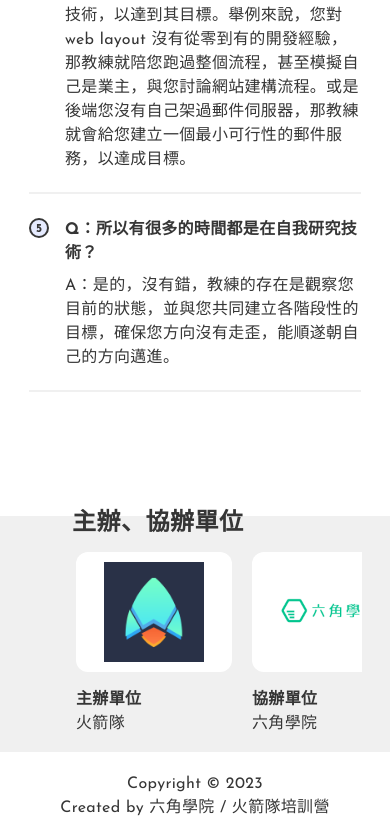
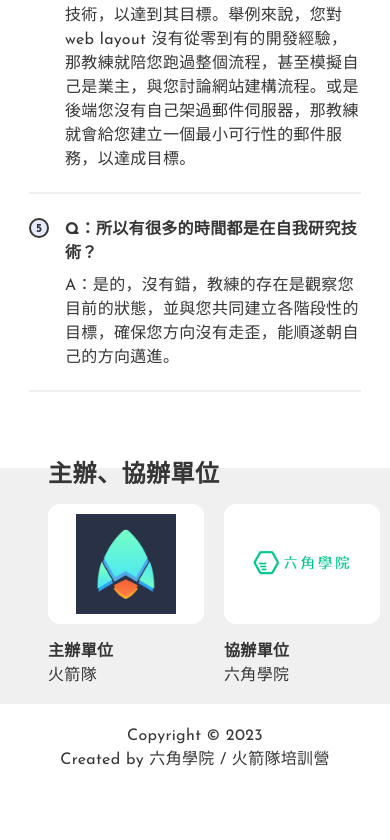
Before and after one commit to Danny-1211/ROCKET, a React (Vite) app: page / in a window 390 px wide. Shown: the part 7091-7931 px from the top of the page. After the commit the page ends 7883 px from the top, so only its background shows below. Built offline with nearby package versions, Linux system fonts and the light colour scheme.

Commit message:
style: adjust Host section layout

```diff
--- a/src/components/rocket/Host.jsx
+++ b/src/components/rocket/Host.jsx
@@ -63,44 +63,43 @@ function Host() {
   const drag = useDragScroll();
 
   return (
-    <div className="relative mt-31">
-      <p className="h3 absolute top-2  left-18  -translate-y-1/2">
-        主辦、協辦單位
-      </p>
-      <div className="w-full  bg-Neutral-200  overflow-hidden  flex flex-col items-start justify-start flex-nowrap pt-9 pb-4 px-7 md:pt-24 lg:pt-24 lg:pb-10 lg:px-18">
+    <section className="bg-Neutral-200 relative mt-19 md:mt-31 ">
+      <div className="w-full  flex flex-col items-start justify-start flex-nowrap pt-9 pb-4 pl-12 md:pl-3 md:pt-14 md:mx-auto md:max-w-324">
+        <p className="h3 absolute top-2 -translate-y-1/2">
+          主辦、協辦單位
+        </p>
         <div
           ref={drag.ref}
           {...drag.handlers}
           className="
-            w-full
+            w-full pr-12
             overflow-x-auto
             cursor-grab active:cursor-grabbing
             select-none
-            [&::-webkit-scrollbar]:hidden
-            [-ms-overflow-style:none]
-            [scrollbar-width:none]
+            scrollbar-hide
+            md:pr-3
           "
         >
-          <ul className="flex gap-5 px-12 lg:px-0 lg:gap-6 w-max">
+          <ul className="flex gap-5 md:gap-6 w-max">
             {compony.map((item, index) => {
               return (
                 <li
                   className=" flex flex-col items-start justify-start gap-4 shrink-0"
                   key={index}
                 >
-                  <div className="  r-sm bg-Neutral-white flex items-center justify-center w-39 h-30 lg:w-49 lg:h-37 lg:p-4">
+                  <div className="  r-sm bg-Neutral-white flex items-center justify-center w-39 h-30 md:w-49 md:h-37 md:p-4">
                     <img
-                      className="hidden lg:block w-full h-full object-contain  "
+                      className="hidden md:block w-full h-full object-contain  "
                       src={item.imgUrl_lg}
                       alt={item.name}
                     />
                     <img
-                      className="block w-25 h-full object-contain lg:hidden "
+                      className="block w-25 h-full object-contain md:hidden "
                       src={item.imgUrl_sm}
                       alt={item.name}
                     />
                   </div>
-                  <div className="flex flex-col justify-start items-start lg:gap-1">
+                  <div className="flex flex-col justify-start items-start md:gap-1">
                     <p className="font-bold">{item.unit}</p>
                     <p>{item.name}</p>
                   </div>
@@ -110,7 +109,7 @@ function Host() {
           </ul>
         </div>
       </div>
-    </div>
+    </section>
   );
 }
 
```
